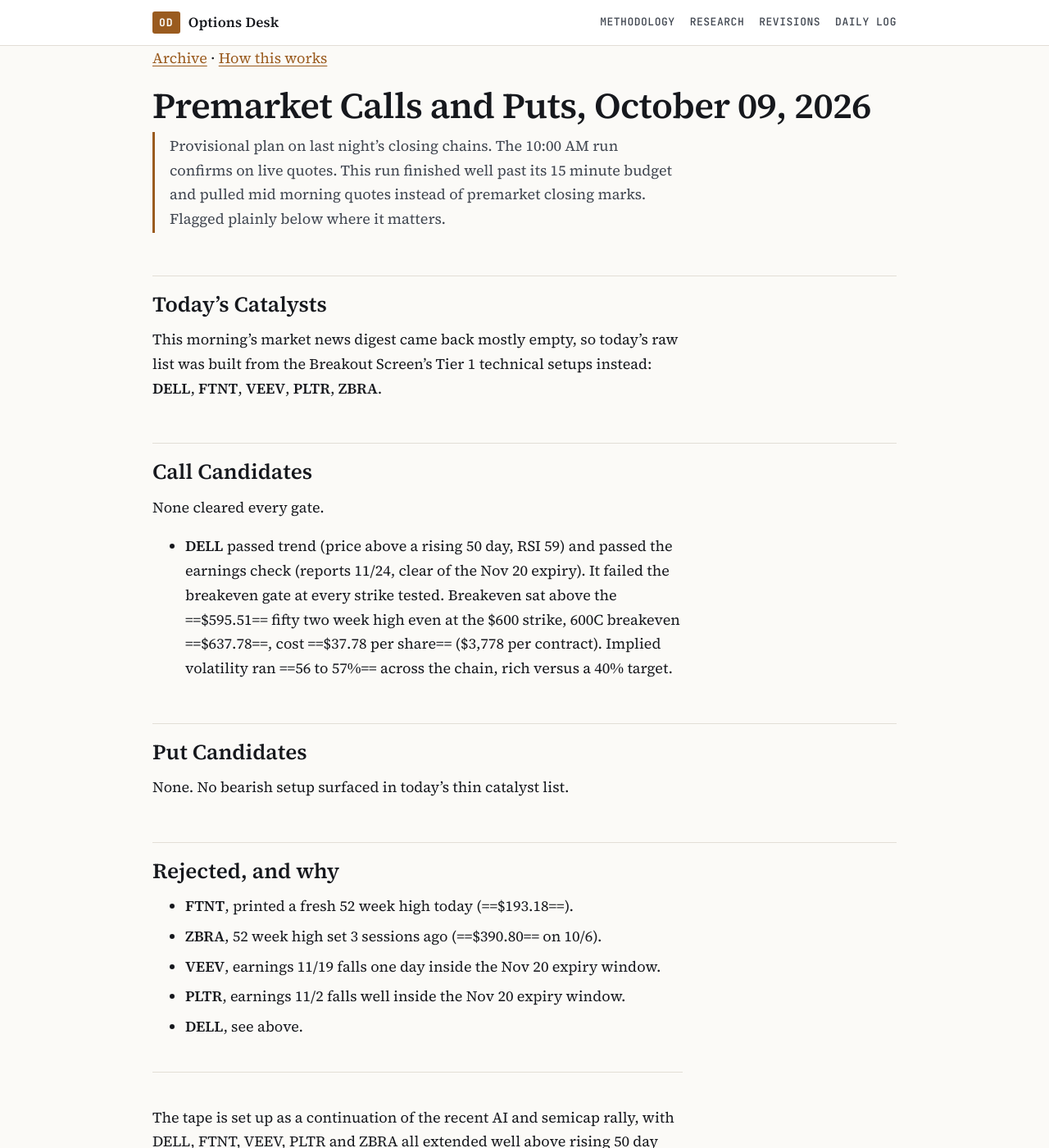
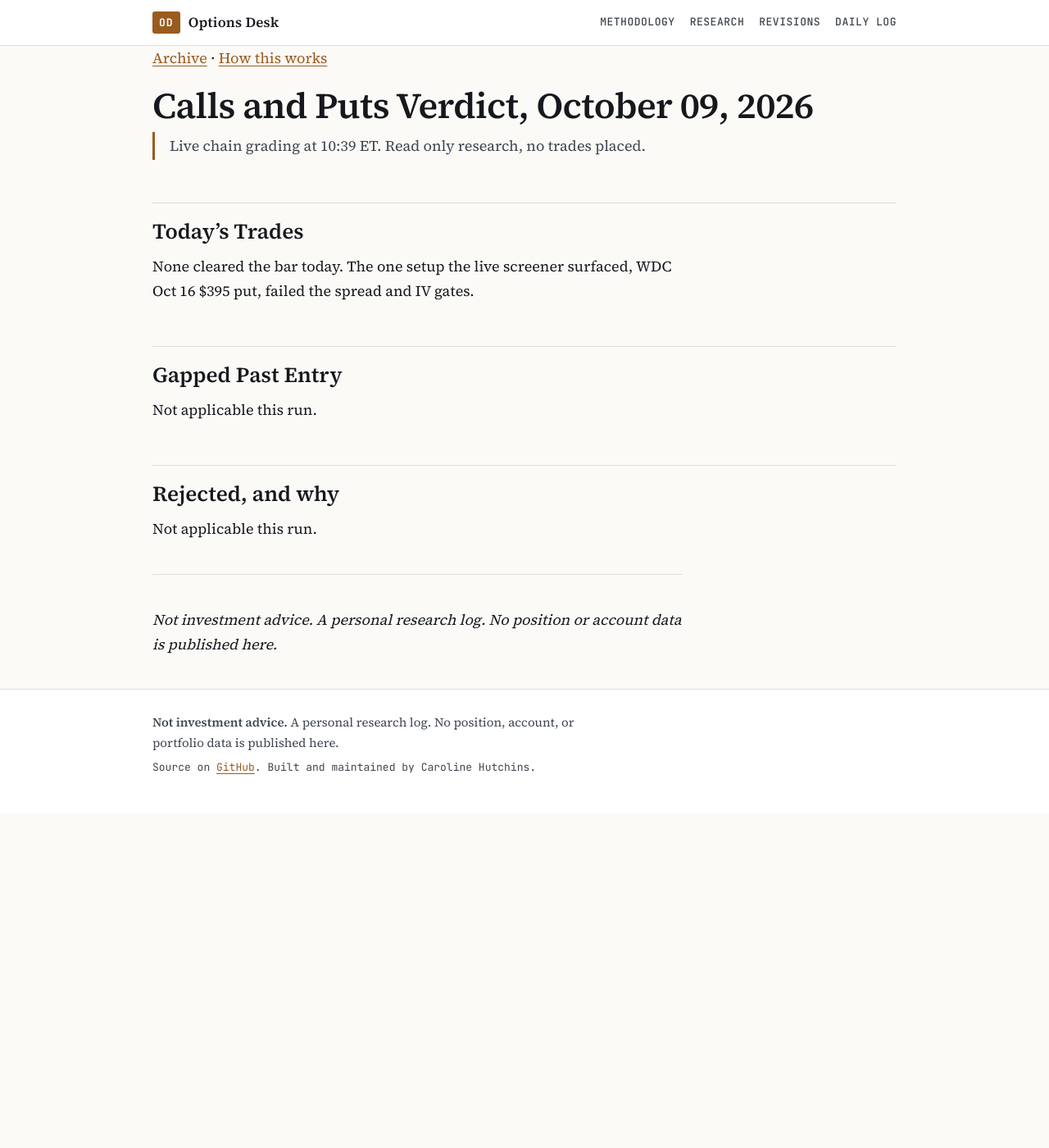
Before and after one commit to carolinehutchins05-prog/options-desk, a Jekyll site: the page built from index.md, in a window 1280 px wide and 1400 px high. Shown: the whole window at 82% size. Built offline with Jekyll 4.4.1, drawn with Linux system fonts in a browser that asks for light colours; some of the changed text lies outside the part shown.

Commit message:
Live Verdict, 2026-10-09
Co-Authored-By: Claude Opus 5 <noreply@anthropic.com>

```diff
--- a/index.md
+++ b/index.md
@@ -6,30 +6,18 @@ title: Options Desk
 [Archive](archive/) · [How this works](https://github.com/carolinehutchins05-prog/options-desk#readme)
 
 
-# Premarket Calls and Puts, October 09, 2026
-> Provisional plan on last night's closing chains. The 10:00 AM run confirms on live quotes.
-> This run finished well past its 15 minute budget and pulled mid morning quotes instead of premarket closing marks. Flagged plainly below where it matters.
+# Calls and Puts Verdict, October 09, 2026
+> Live chain grading at 10:39 ET. Read only research, no trades placed.
 
-## Today's Catalysts
-This morning's market news digest came back mostly empty, so today's raw list was built from the Breakout Screen's Tier 1 technical setups instead: **DELL**, **FTNT**, **VEEV**, **PLTR**, **ZBRA**.
+## Today's Trades
+None cleared the bar today. The one setup the live screener surfaced, WDC Oct 16 $395 put, failed the spread and IV gates.
 
-## Call Candidates
-None cleared every gate.
-
-- **DELL** passed trend (price above a rising 50 day, RSI 59) and passed the earnings check (reports 11/24, clear of the Nov 20 expiry). It failed the breakeven gate at every strike tested. Breakeven sat above the ==$595.51== fifty two week high even at the $600 strike, 600C breakeven ==$637.78==, cost ==$37.78 per share== ($3,778 per contract). Implied volatility ran ==56 to 57%== across the chain, rich versus a 40% target.
-
-## Put Candidates
-None. No bearish setup surfaced in today's thin catalyst list.
+## Gapped Past Entry
+Not applicable this run.
 
 ## Rejected, and why
-- **FTNT**, printed a fresh 52 week high today (==$193.18==).
-- **ZBRA**, 52 week high set 3 sessions ago (==$390.80== on 10/6).
-- **VEEV**, earnings 11/19 falls one day inside the Nov 20 expiry window.
-- **PLTR**, earnings 11/2 falls well inside the Nov 20 expiry window.
-- **DELL**, see above.
+Not applicable this run.
 
----
-The tape is set up as a continuation of the recent AI and semicap rally, with DELL, FTNT, VEEV, PLTR and ZBRA all extended well above rising 50 day averages. Nothing here is a fresh entry today. That changes if DELL's IV compresses back toward the 40% zone after its late November print clears, or if a name pulls back to its rising 50 day without breaking trend.
 
 ---
 *Not investment advice. A personal research log. No position or account data is published here.*
```
Also changed, not shown: archive/2026-10-09-verdict.md (added, +16 -0 lines), archive/index.md (+1 -0 lines).
